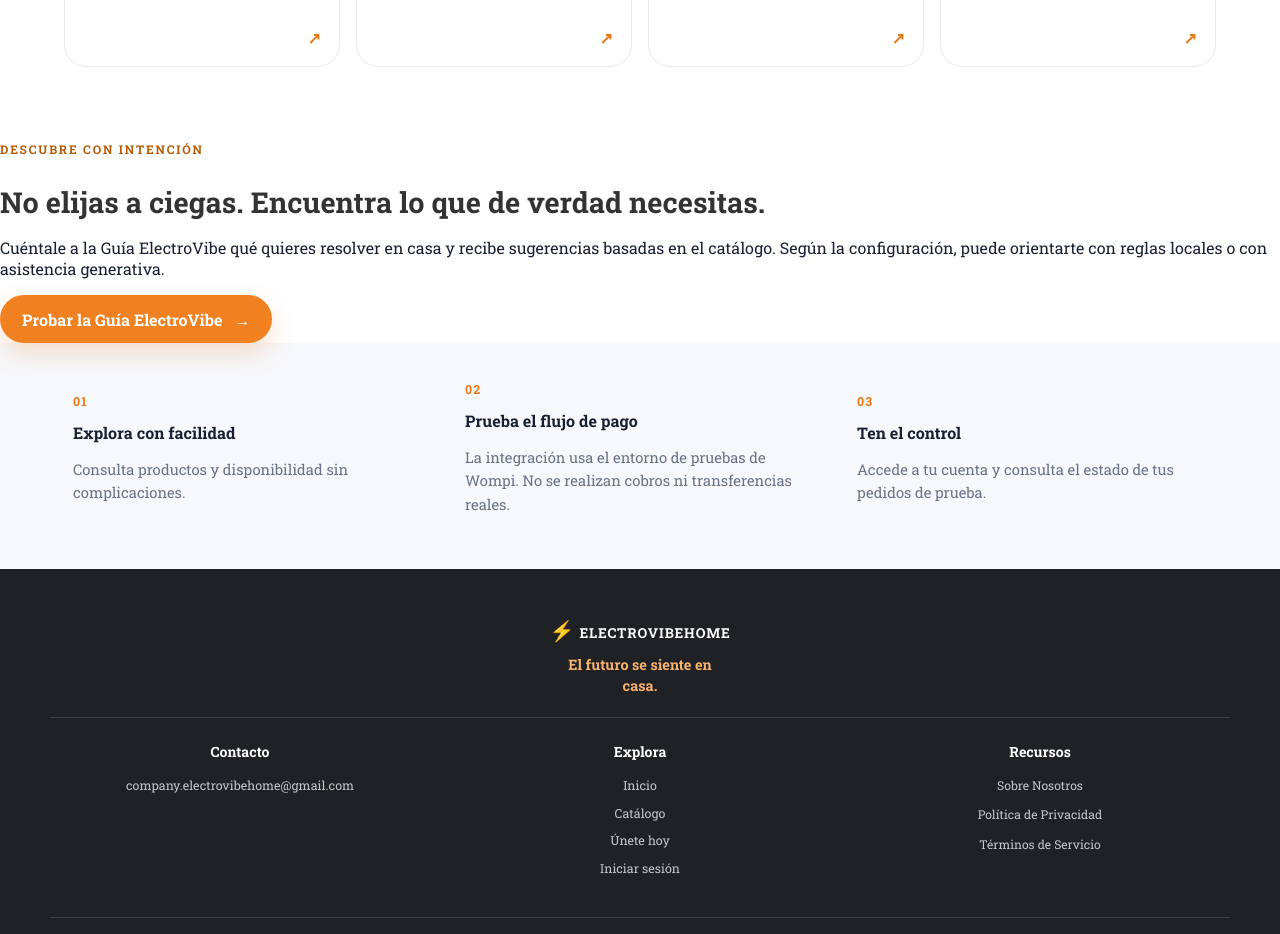
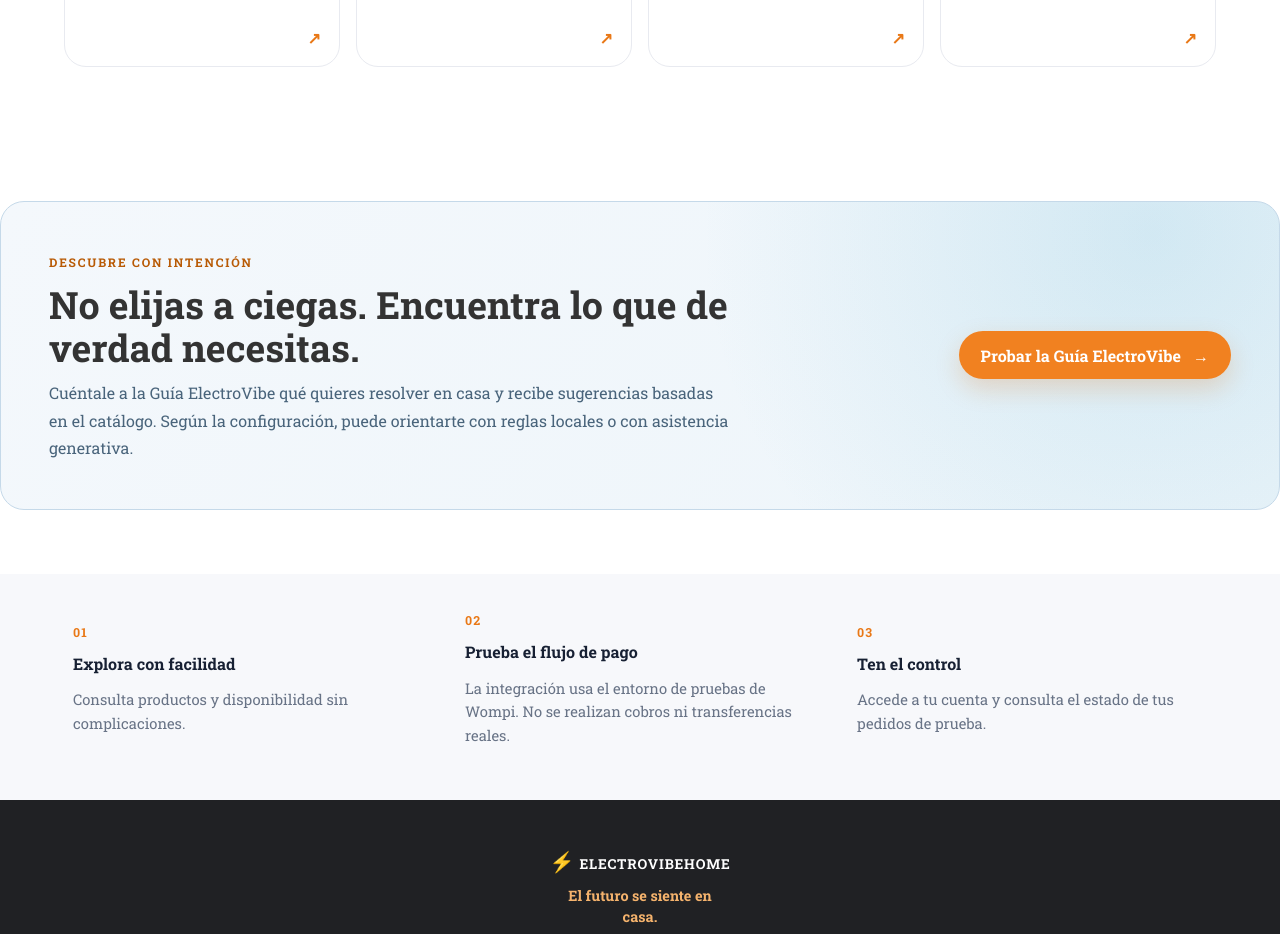
Before and after one commit to sro2005/my-app, a React (Vite) app: page / in a window 1280 px wide. Shown: the part 940-1874 px from the top of the page. Built offline with nearby package versions, Linux system fonts and the light colour scheme.

Commit message:
style: highlight personalized product guidance on landing and catalog

```diff
--- a/src/styles/styles.css
+++ b/src/styles/styles.css
@@ -2424,3 +2424,12 @@
 .cliente-historial-pedidos>ul>li{display:grid;gap:.35rem;padding:.8rem 0;border-top:1px solid #dbe3eb}
 .cliente-historial-pedidos span{font-size:.9rem;overflow-wrap:anywhere}
 .cliente-historial-pedidos li ul{margin:.3rem 0 0;padding-left:1.25rem;list-style:disc}
+
+/* Presentación de la guía como parte central de la experiencia ElectroVibe */
+.evh-guide-promo{display:flex;justify-content:space-between;align-items:center;gap:clamp(1.2rem,4vw,3rem);margin:clamp(2rem,5vw,4rem) auto;padding:clamp(1.5rem,4vw,3rem);max-width:1240px;border:1px solid #c5d9e9;border-radius:24px;background:radial-gradient(circle at 90% 10%,rgba(88,176,210,.19),transparent 38%),linear-gradient(125deg,#f4f8fc,#edf5fa);color:#18334d}
+.evh-guide-promo-copy{max-width:760px}
+.evh-guide-promo h2{font-size:clamp(1.5rem,3vw,2.35rem);line-height:1.15;max-width:740px;margin:.65rem 0}
+.evh-guide-promo p{max-width:680px;line-height:1.7;color:#49647b;margin:0}
+.evh-guide-promo .evh-button{flex-shrink:0}
+.evh-catalog-assistant{margin:1.3rem 0 2rem;scroll-margin-top:2rem}
+@media(max-width:760px){.evh-guide-promo{align-items:flex-start;flex-direction:column}.evh-guide-promo .evh-button{width:100%;justify-content:center}}
```
